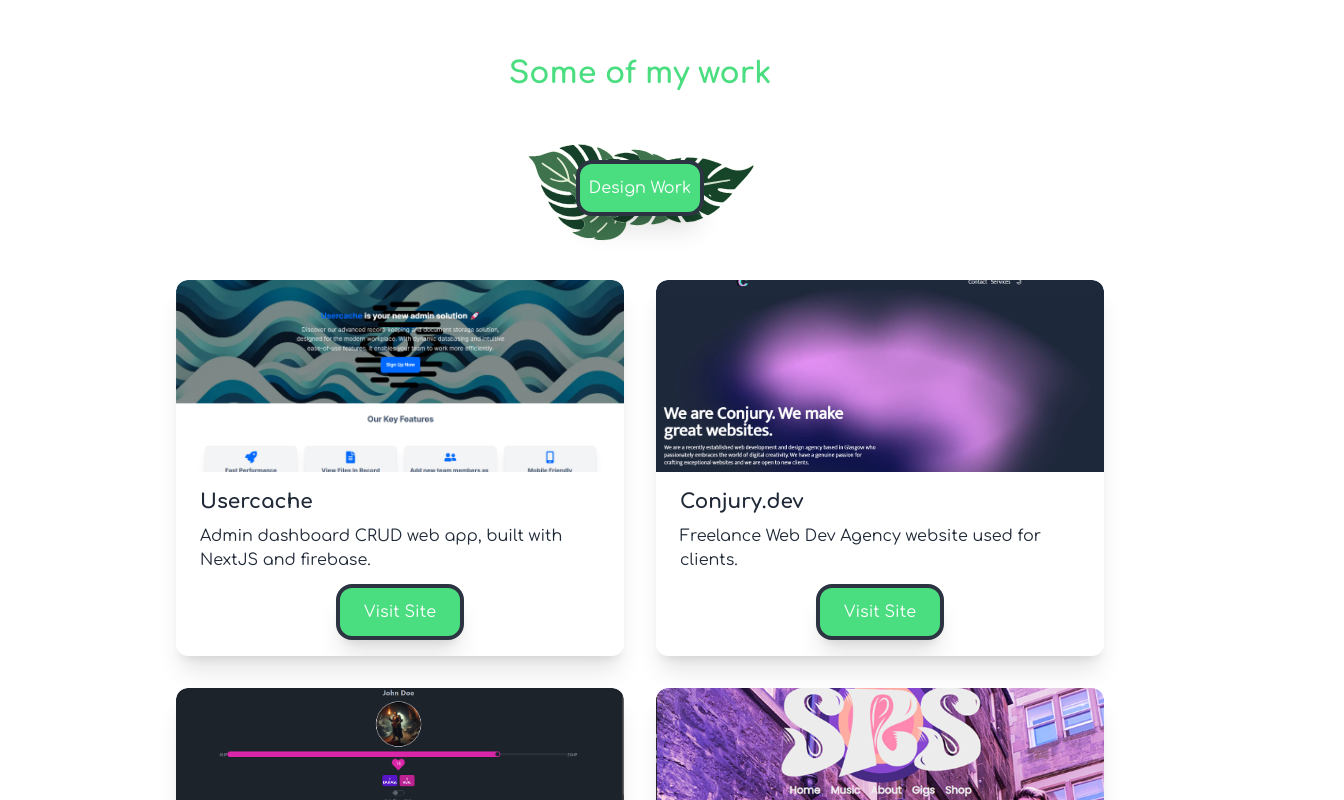
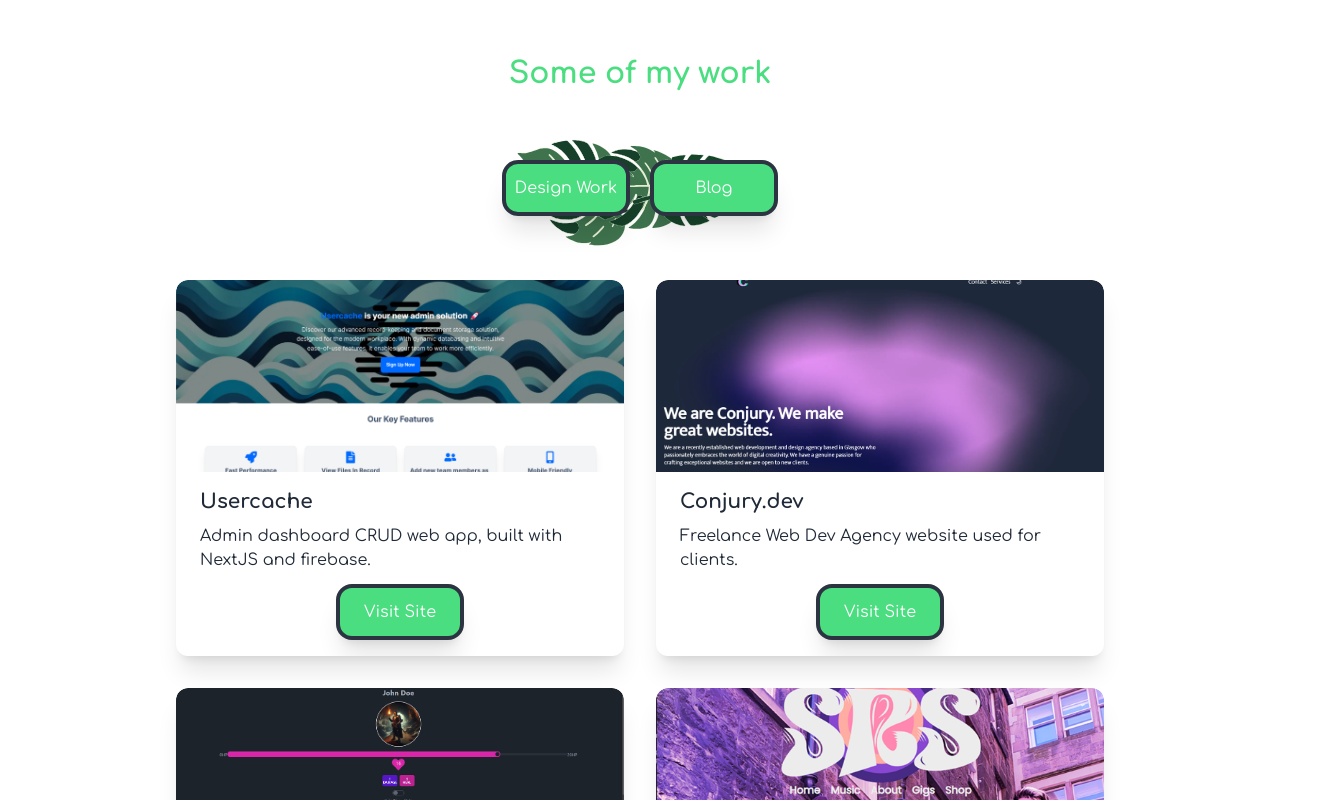
Before and after one commit to owen-tay/portfolio-2024, a Next.js app: page / in a window 1280 px wide. Shown: the part 1040-1840 px from the top of the page, 1344 px wide, since content can reach past the window. Built offline with nearby package versions, Linux system fonts and the light colour scheme.

Commit message:
added blog link

```diff
--- a/src/app/page.js
+++ b/src/app/page.js
@@ -128,9 +128,9 @@
           Some of my work
         </h2>
         <div className="flex justify-center items-center my-5">
-      <div className="relative flex justify-center items-center w-full h-28">
+      <div className="relative gap-5 flex justify-center items-center w-full h-28">
         <Image
-          className="absolute z-0 w-full h-full "
+          className="absolute z-0 w-full scale-110 h-full "
           src={buttonLeaf}
           alt="Leaves"
         />
@@ -139,7 +139,14 @@
             Design Work
           </button>
         </a>
+        <a href="https://blog.owentaylor.dev/" className="z-10">
+          <button className="rounded-2xl bg-green-400 border-neutral w-32 h-14 shadow-xl p-2 border-4 text-base-100 hover:scale-95 duration-100 ease-in-out">
+            Blog
+          </button>
+        </a>
+
       </div>
+
     </div>
     </div>
       <div className=" flex flex-wrap justify-center  ">
```
